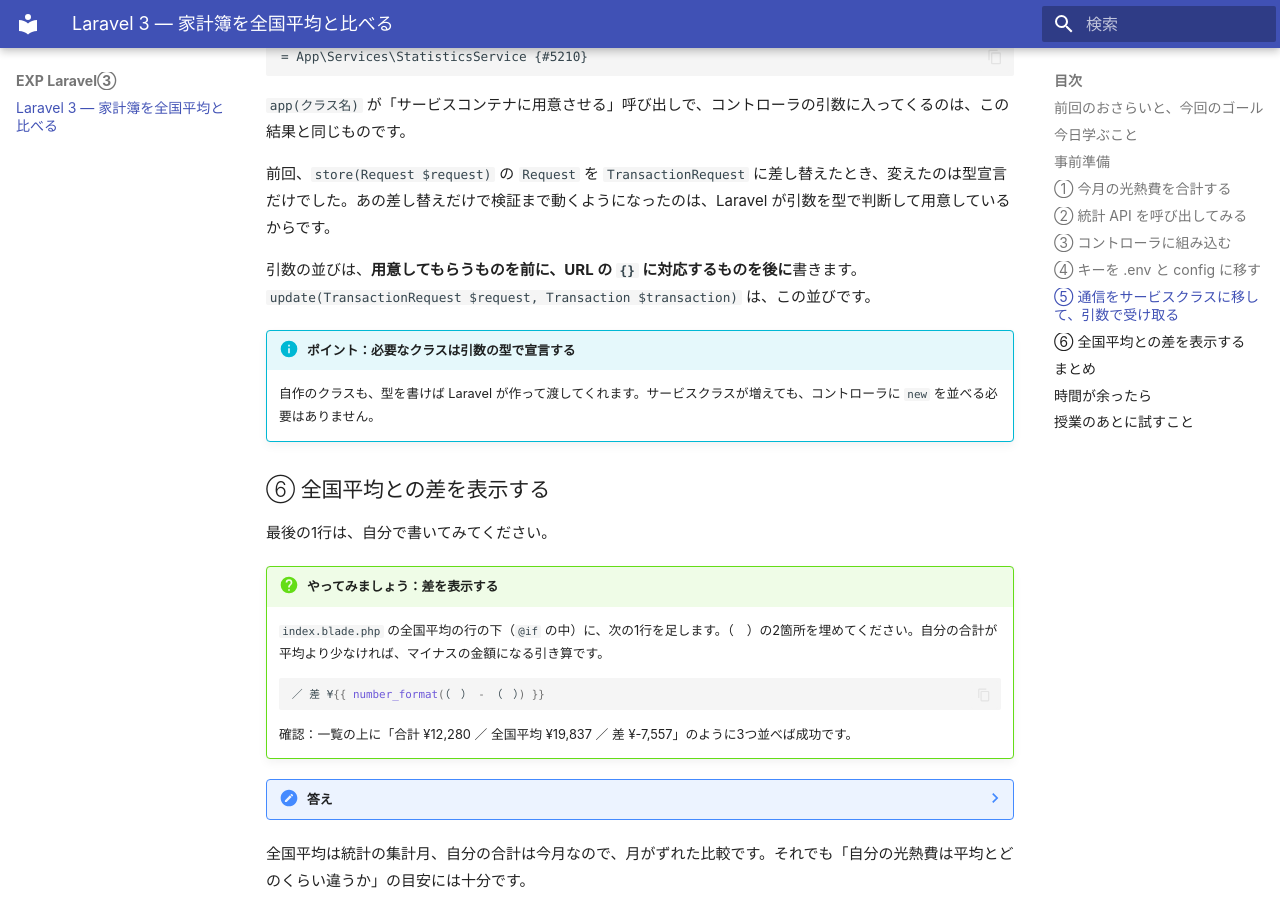
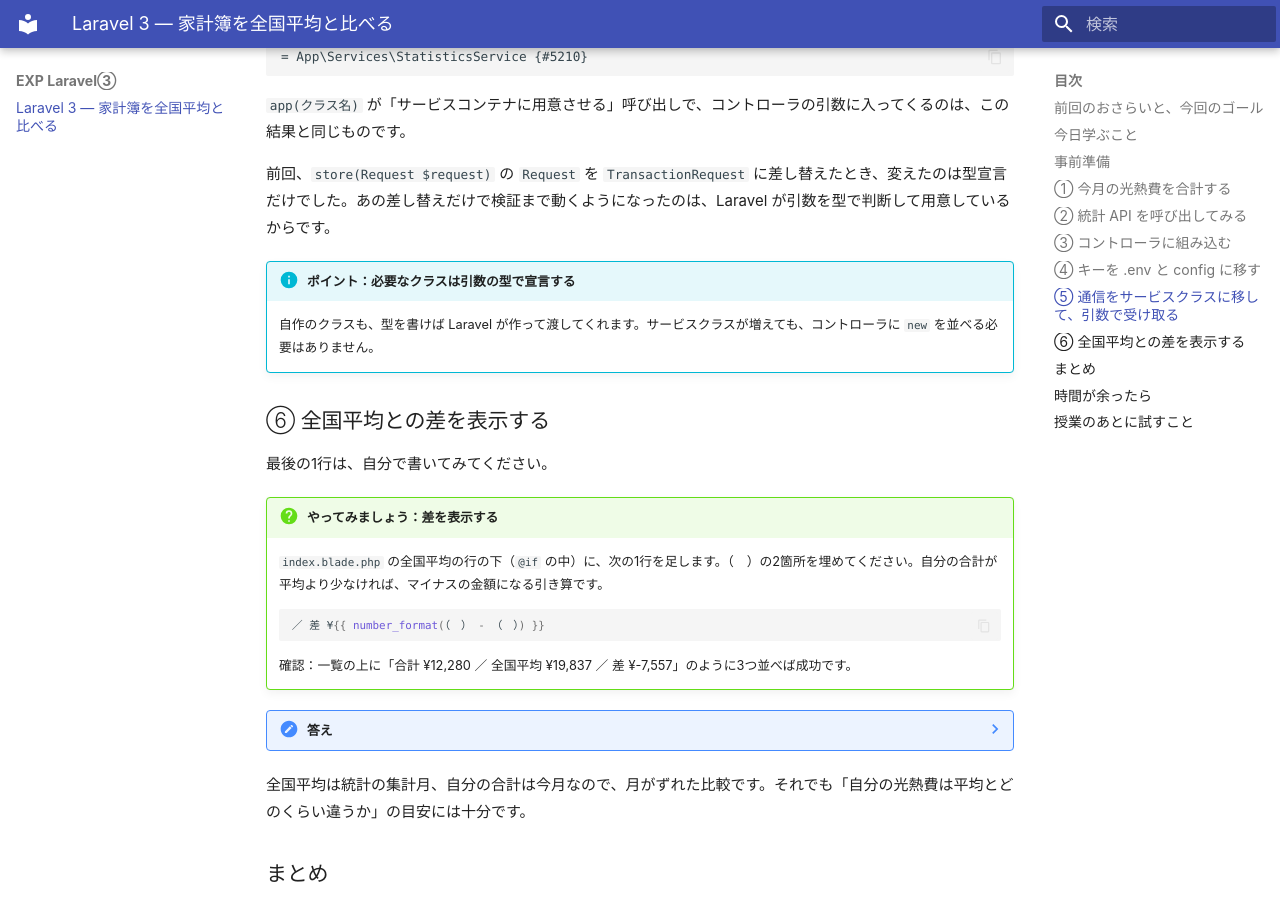
Before and after one commit to abekdwight/gslabo-lesson5, an MkDocs documentation site: the page built from docs/index.md, in a window 1280 px wide and 900 px high, scrolled down 13830 px. Built offline with MkDocs 1.6.1 and Material for MkDocs 9.7.7, drawn with Linux system fonts in a browser that asks for light colours.

Commit message:
drop argument order sentence

```diff
--- a/docs/index.md
+++ b/docs/index.md
@@ -1128,8 +1128,6 @@ app(StatisticsService::class);
 `app(クラス名)` が「サービスコンテナに用意させる」呼び出しで、コントローラの引数に入ってくるのは、この結果と同じものです。
 
 前回、`store(Request $request)` の `Request` を `TransactionRequest` に差し替えたとき、変えたのは型宣言だけでした。あの差し替えだけで検証まで動くようになったのは、Laravel が引数を型で判断して用意しているからです。
-
-引数の並びは、**用意してもらうものを前に、URL の `{}` に対応するものを後に**書きます。`update(TransactionRequest $request, Transaction $transaction)` は、この並びです。
 
 !!! info "ポイント：必要なクラスは引数の型で宣言する"
 
```
